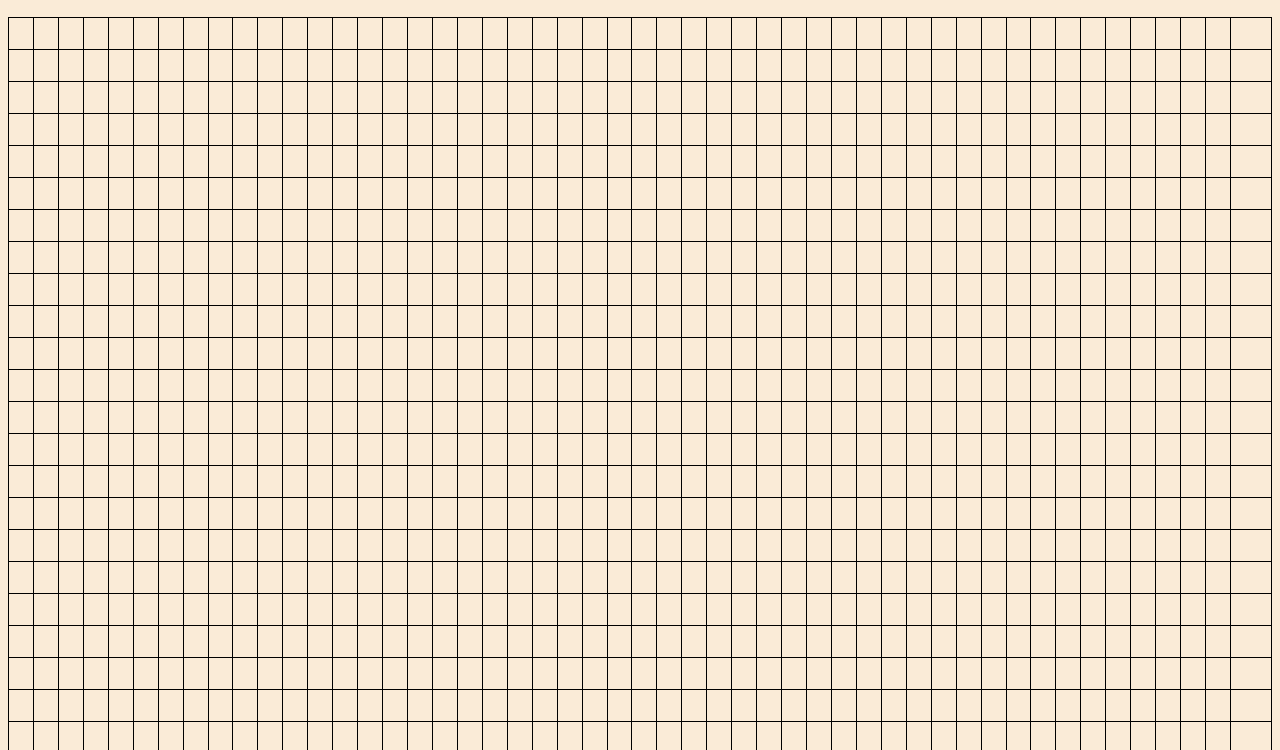
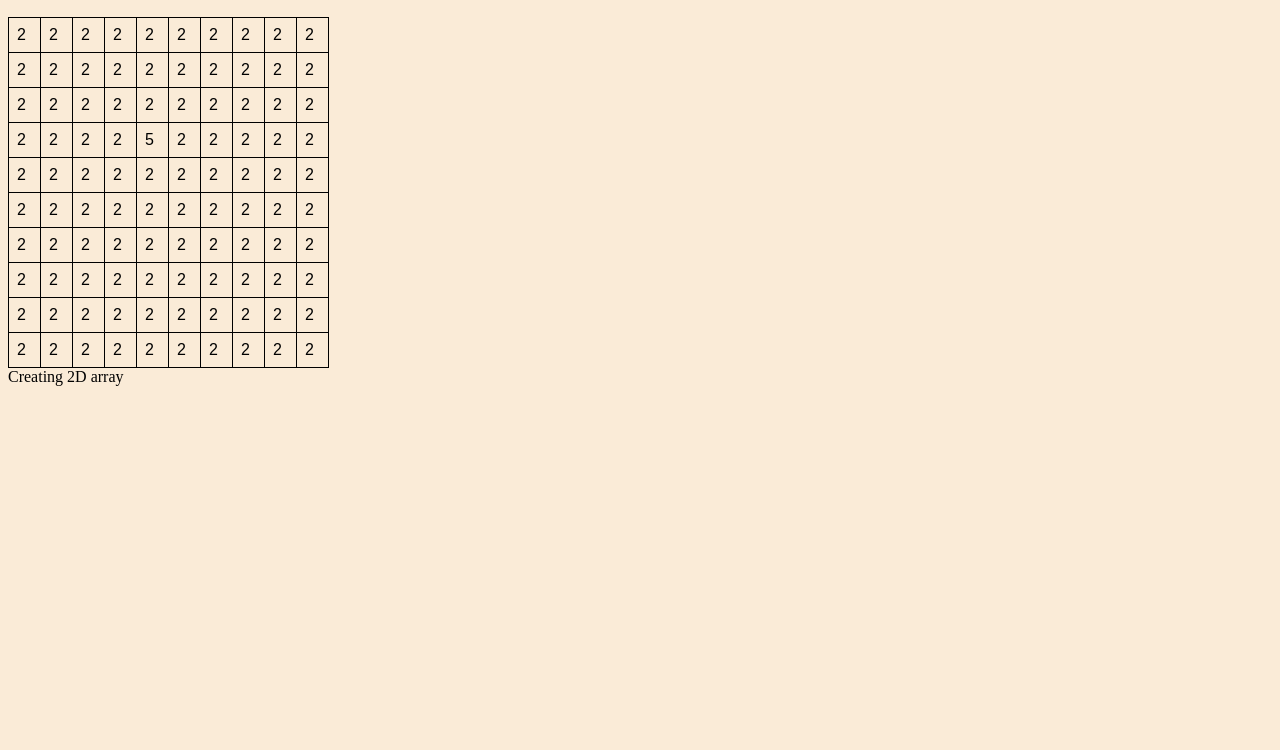
Before and after one commit to tambuaevaristus/game-of-life, a plain HTML site: page view/index.html in a window 1280 px wide. Shown: the part 50-800 px from the top of the page. Drawn offline with Linux system fonts and the light colour scheme.

Commit message:
able to track any cell on board

```diff
--- a/view/index.html
+++ b/view/index.html
@@ -16,14 +16,14 @@
 
           </table>
       <!-- </div> -->
-      <div class="bottons_container" id="bottons_container">
+      <!-- <div class="bottons_container" id="bottons_container">
         <div class="row">
           <button class="btn" id="start_btn">Start</button>
           <button class="btn" id="stop_btn">Stop</button>
           <button class="btn" id="reset_btn">Reset</button>
           <button class="btn" id="random_btn">Random</button>
         </div>
-      </div>
+      </div> -->
     </div>
   </body>
 
--- a/view/index.js
+++ b/view/index.js
@@ -1,23 +1,58 @@
 let table = document.getElementById("table");
 
-let cell = document.createTextNode("cell");
+  // Create one dimensional array
+  var board = new Array(10);
+
+  document.write("Creating 2D array <br>");
+
+  // Loop to create 2D array using 1D array
+  for (var i = 0; i < board.length; i++) {
+      board[i] = new Array(10);
+  }
+
+  var h = 0;
+
+  // Loop to initialize 2D array elements.
+  for (var i = 0; i < board.length; i++) {
+      for (var j = 0; j < board.length; j++) {
+          board[i][j] = 2;
+      }
+  }
+
+  board[3][4]=5;
+
+//   board[2][1]=0;
 
 
-let board = Array.from(Array(50), () => new Array(50));
+  // Loop to display the elements of 2D array.
+  for (var i = 0; i < board.length; i++) {
+    let row = document.createElement("tr");
+    table.appendChild(row);
+      for (var j = 0; j < board.length; j++)    {
+        //   document.write(board[i][j]);
+        board[i][j] = document.createTextNode(board[i][j]);
+        tdata = document.createElement("td");
+        tdata.appendChild(board[i][j]);
+        row.appendChild(tdata);
+      }
+  }
 
 
-for(let i=0; i<board.length; i++){
-    row = document.createElement("tr");
-    table.appendChild(row);
-    for(let j=0; j<board.length; j++){
-         tdata = document.createElement("td");
-         tdata.appendChild(cell);
 
-         row.appendChild(tdata);
-        //  board[i][j]. = "0";
 
-    }
 
-}
+//   for(let i=0; i<rows; i++){
+//     board[i] = [];
+//     // let row = document.createElement("tr");
+//     // table.appendChild(row);
+//     for(let j=0; j<cols; j++){
+//         board[i][j] = document.createTextNode("c");
+//          tdata = document.createElement("td");
+//          tdata.appendChild(board[i][j]);
+//          row.appendChild(tdata);
 
-``
+//     }
+
+
+
+// }
```
